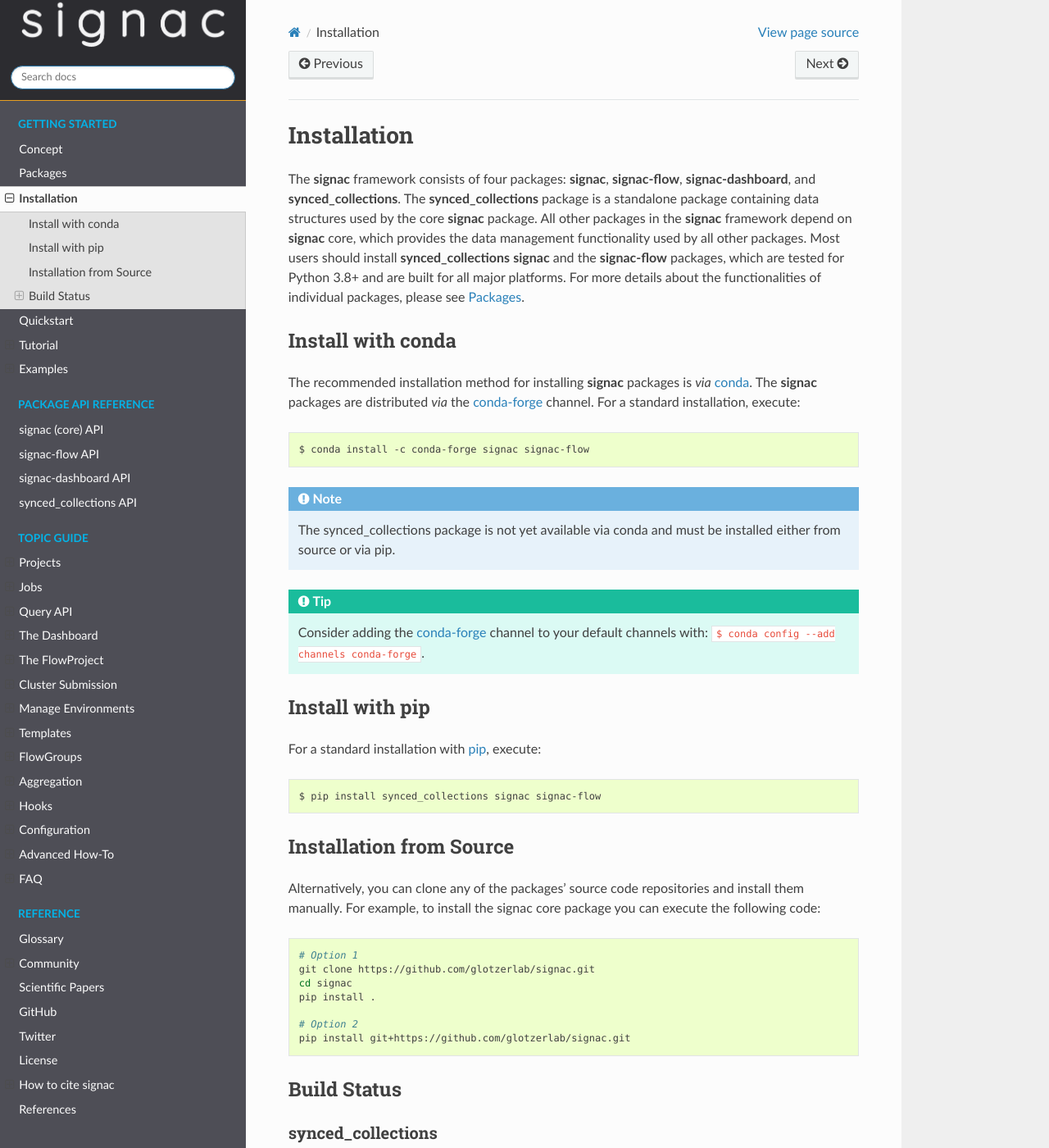
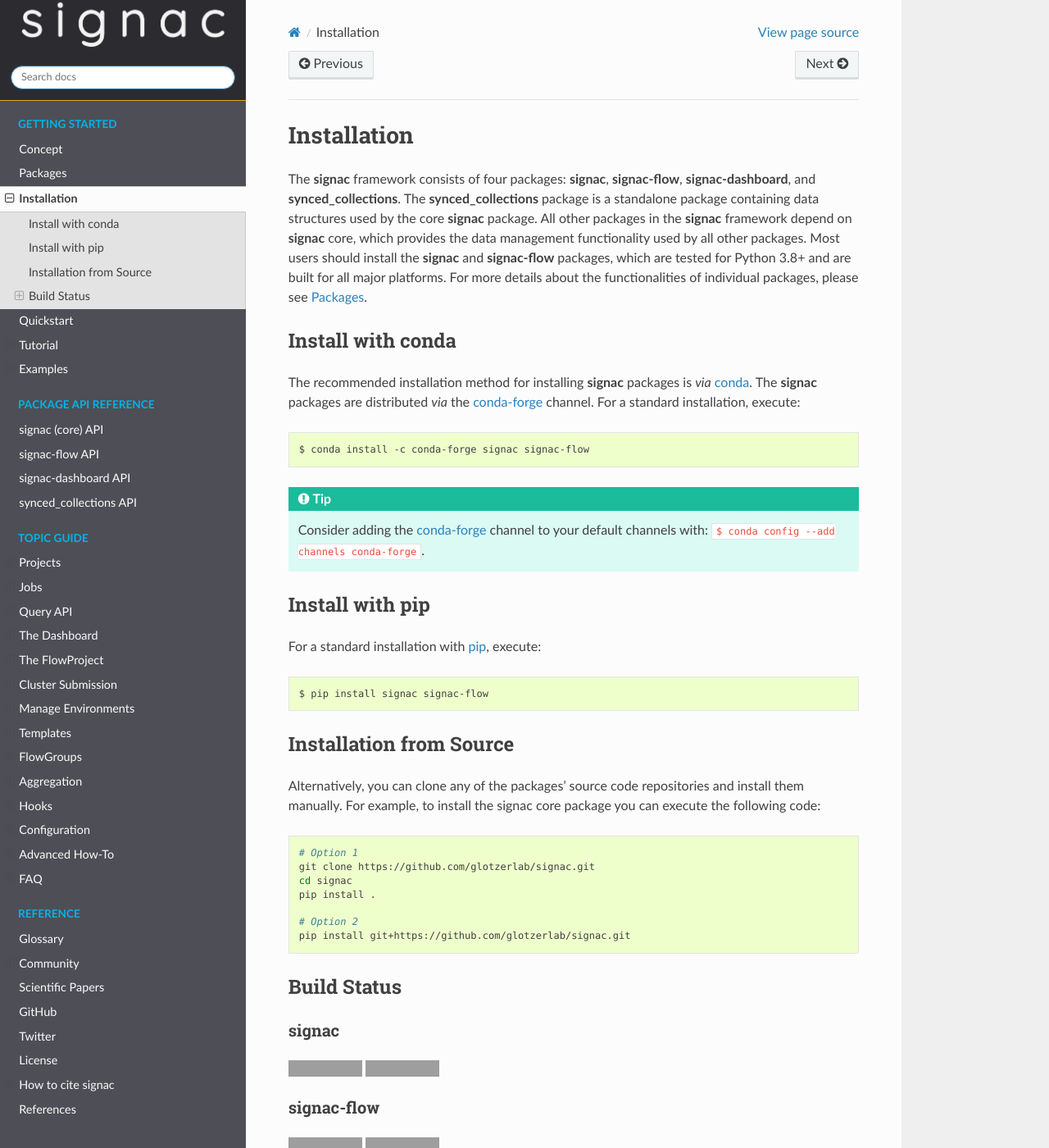
Before and after one commit to glotzerlab/signac-docs, a Sphinx documentation site: the page built from docs/source/installation.rst, in a window 1280 px wide and 1400 px high. Shown: the whole window at 82% size. Built offline with Sphinx 7.4.7 and the Read the Docs theme 2.0.0, drawn with Linux system fonts in a browser that asks for light colours; grey boxes are pictures that could not be loaded.

Commit message:
Address PR feedback

```diff
--- a/docs/source/installation.rst
+++ b/docs/source/installation.rst
@@ -11,7 +11,7 @@
 The **signac** framework consists of four packages: **signac**, **signac-flow**, **signac-dashboard**, and **synced_collections**.
 The **synced_collections** package is a standalone package containing data structures used by the core **signac** package.
 All other packages in the **signac** framework depend on **signac** core, which provides the data management functionality used by all other packages.
-Most users should install **synced_collections** **signac** and the **signac-flow** packages, which are tested for Python 3.8+ and are built for all major platforms.
+Most users should install the **signac** and **signac-flow** packages, which are tested for Python 3.8+ and are built for all major platforms.
 For more details about the functionalities of individual packages, please see :ref:`package-overview`.
 
 
@@ -26,10 +26,6 @@
 
     $ conda install -c conda-forge signac signac-flow
 
-.. note::
-
-    The synced_collections package is not yet available via conda and must be installed either from source or via pip.
-
 .. tip::
 
     Consider adding the conda-forge_ channel to your default channels with: ``$ conda config --add channels conda-forge``.
@@ -42,7 +38,7 @@
 
 .. code:: bash
 
-    $ pip install synced_collections signac signac-flow
+    $ pip install signac signac-flow
 
 
 Installation from Source
@@ -64,13 +60,6 @@
 
 Build Status
 ============
-
-synced_collections
-------------------
-
-.. image:: https://img.shields.io/pypi/v/synced_collections
-    :target: https://pypi.org/project/synced_collections/
-    :alt: PyPI synced_collections
 
 signac
 ------
--- a/docs/source/packages.rst
+++ b/docs/source/packages.rst
@@ -64,7 +64,7 @@
 The **synced_collections** package defines data structures that allow users to:
 
 - Transparently synchronize Python objects like lists and dicts with an underlying data store
-- Seamlessly translate data between different storage backends with arbitrary data validation
+- Seamlessly translate data from an in-memory Python representation to various storage backends with arbitrary data validation
 - Tune for performance using different buffering strategies
 
 These collections are leveraged by **signac** to store and work with data and metadata.
```
Also changed, not shown: other parts of docs/source/installation.rst (+7 -0 lines).
